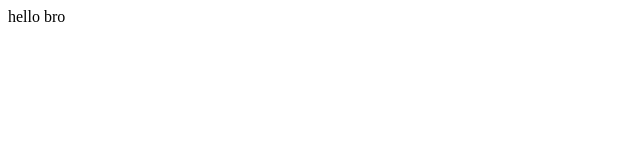
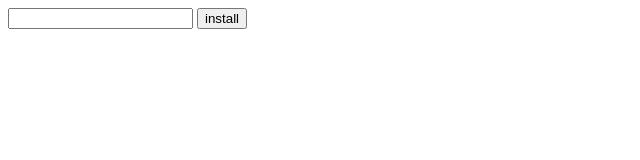
Before and after one commit to ThamerAyachi/new-project, a website: page public/index.html in a window 1280 px wide. Shown: the whole page, without its empty margins (0-640 px from the left). Drawn offline with Linux system fonts and the light colour scheme.

Commit message:
base form

```diff
--- a/public/index.html
+++ b/public/index.html
@@ -7,6 +7,11 @@
     <title>Yout Up</title>
   </head>
   <body>
-    hello bro
+    <div>
+      <div>
+        <input type="text" class="myUrl" />
+        <button class="myButton">install</button>
+      </div>
+    </div>
   </body>
 </html>
```
